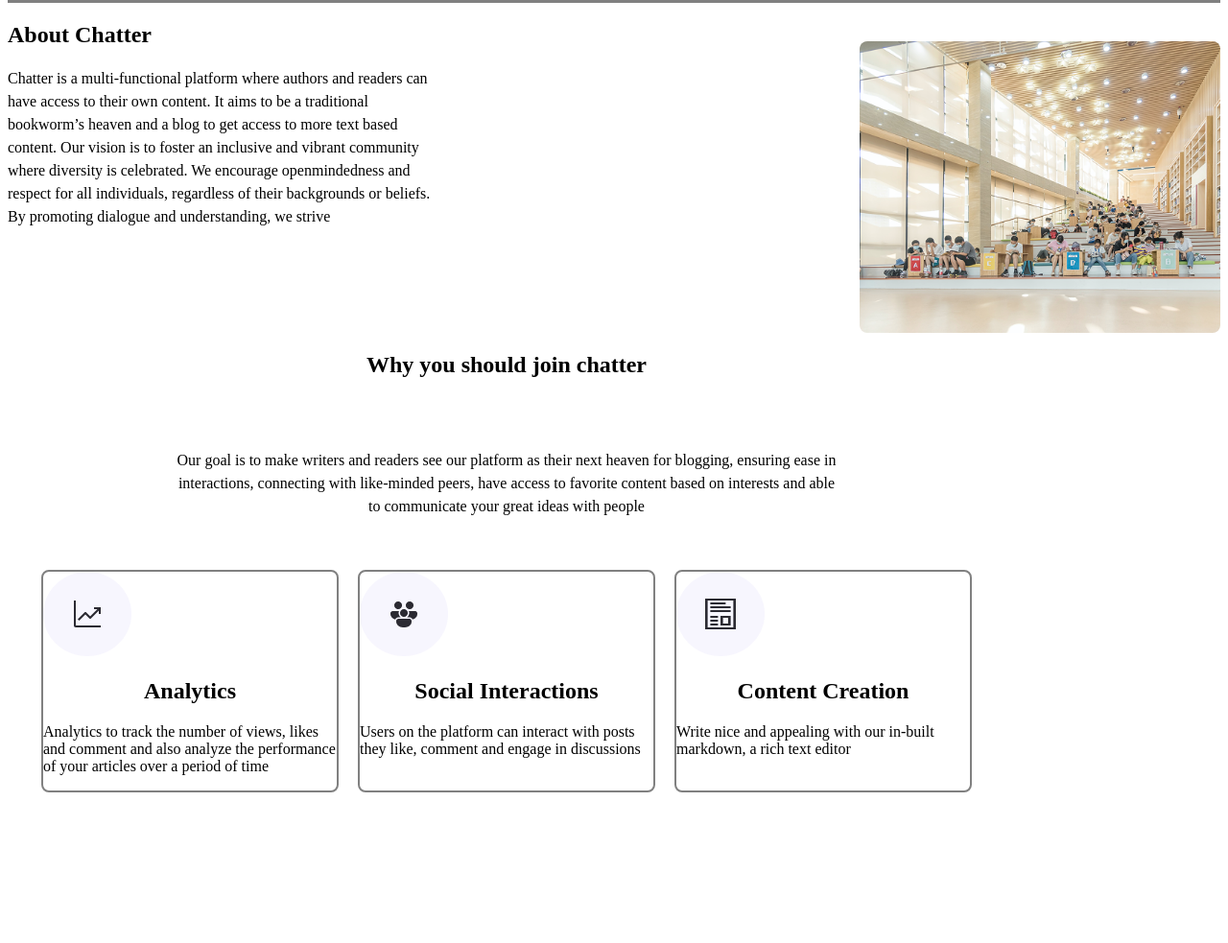
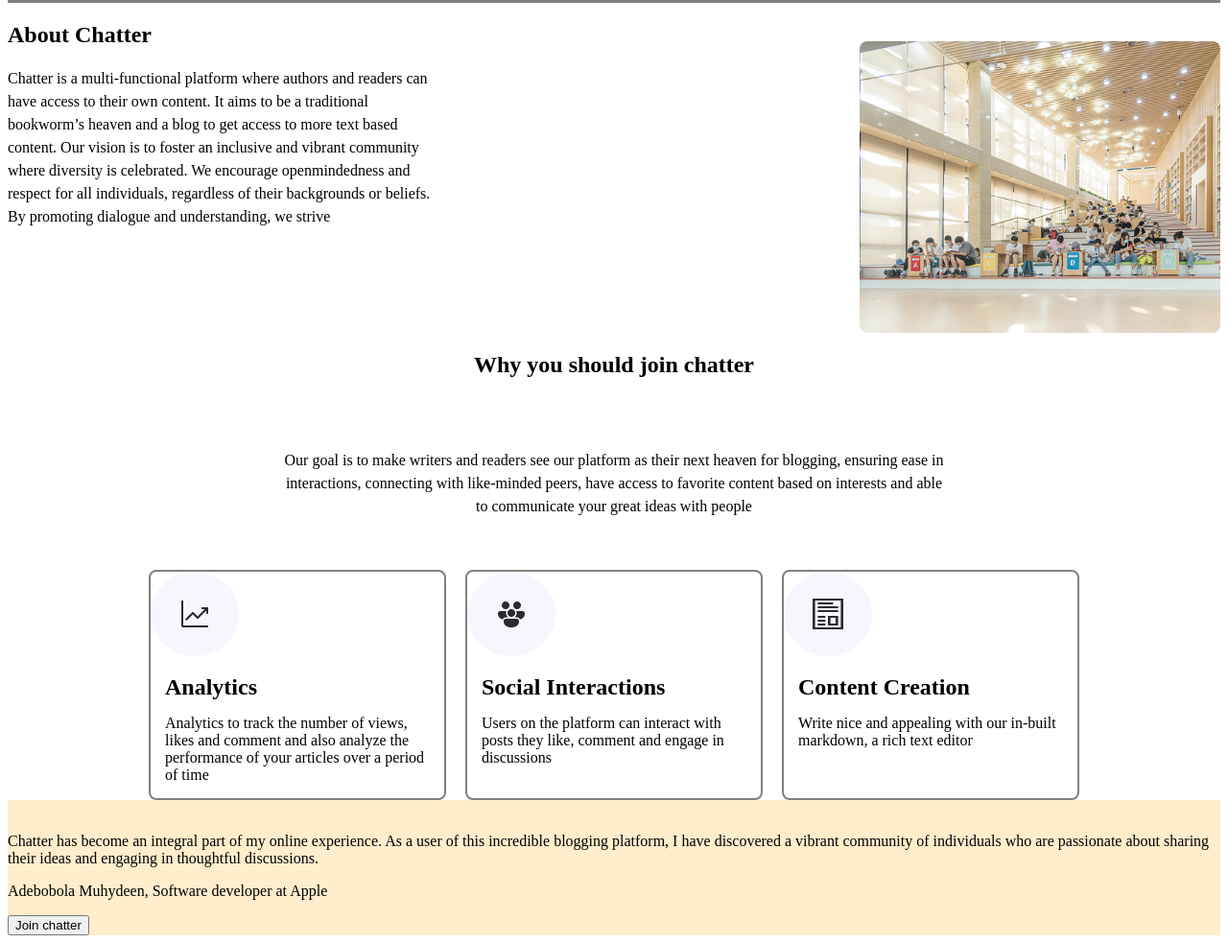
Before and after one commit to joelyakubu269/AltschoolExamProject, a plain HTML site: page index.html in a window 1280 px wide. Shown: the part 461-1444 px from the top of the page at 96% size. Before the commit the page ends 1295 px from the top, so only its background shows below. Drawn offline with Linux system fonts and the light colour scheme.

Commit message:
doing the altschool exam project

```diff
--- a/index.css
+++ b/index.css
@@ -7,7 +7,7 @@
     & h1{
 
         color: blueviolet;
-        font-size: large;
+
     }
 
 }
@@ -100,7 +100,7 @@
     .second {
         display: flex;
         flex-direction: column;
-        max-width: 1040px;
+        max-width: 1440px;
         max-height: 555px;
         top: 1459px;
         left: 200px;
@@ -119,11 +119,14 @@
             max-width: 1014px;
             max-height: 324px;
             margin: 0 auto;
+
             display: flex;
-            justify-content: space-around;
+            justify-content: space-between;
             gap: 20px;
         }
         & .group1, .group2, .group3{
+            flex: 1;
+
             max-width: 306px;
             max-height: 324px;
             justify-content: baseline;
@@ -133,6 +136,16 @@
             bottom: 15px;
             left: 18px;
             gap: 12px;
+            & h1, p {
+                margin: 15px 15px;
+                text-align: left;
+            }
         }
 
     }
+    .three{
+        max-width: 1440px;
+        max-height:492 ;
+        top: 2121px;
+        background-color: #ffedcc;
+    }
--- a/index.html
+++ b/index.html
@@ -74,6 +74,16 @@ text editor</p>
     </div>
 </div>
 </section>
+<aside class="three">
+<img src="" alt="">
+<div class="items">
+    <p>Chatter has become an integral part of my online experience. As a user of this incredible blogging platform, I
+have discovered a vibrant community of individuals who are passionate about sharing their ideas and engaging
+in thoughtful discussions.</p>
+<p><span>Adebobola Muhydeen</span>, Software developer at Apple</p>
+<button>Join chatter</button>
+</div>
+</aside>
 <body>
 
 </body>
```
